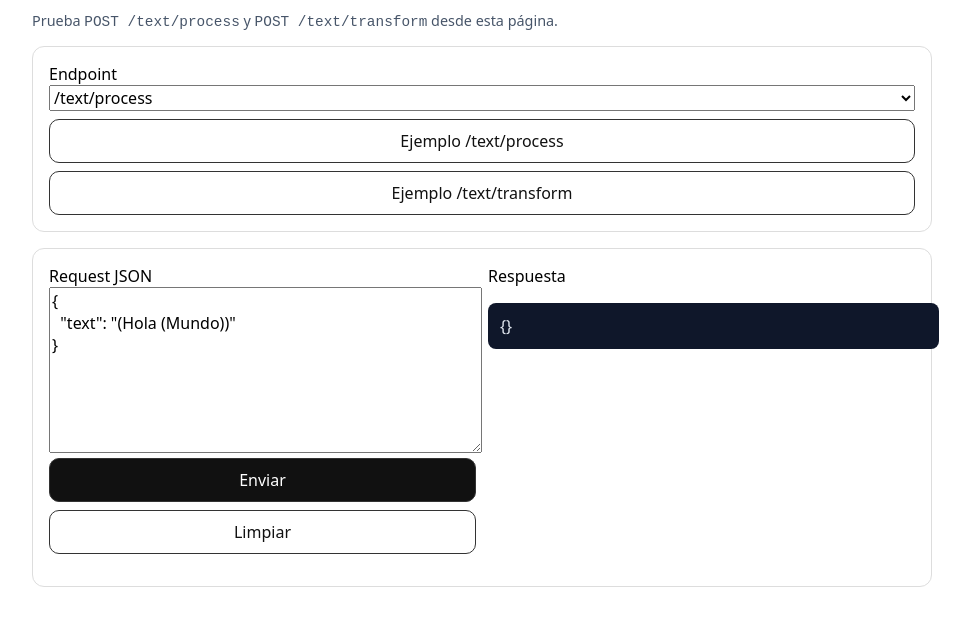
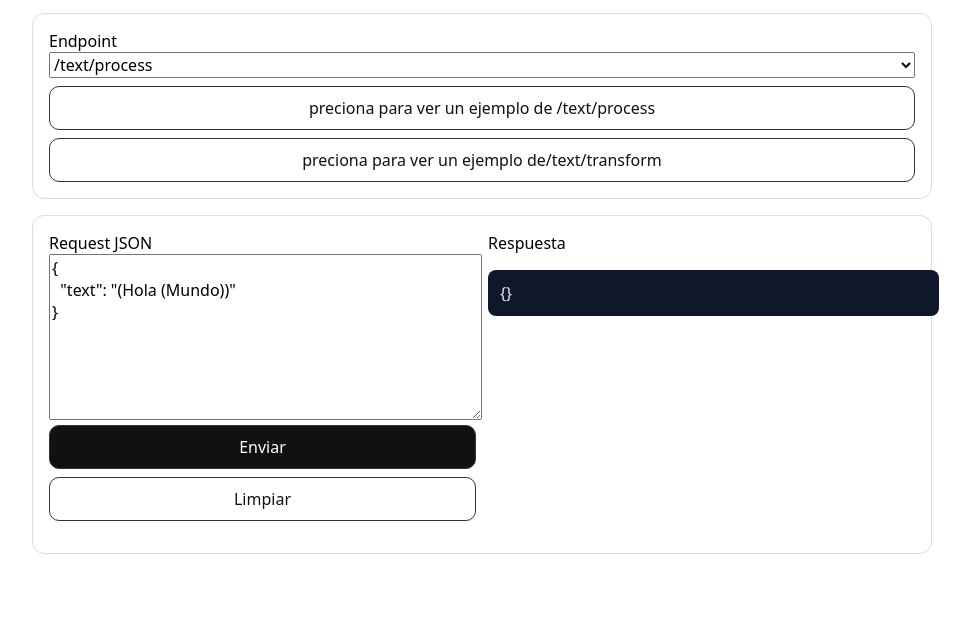
Before and after one commit to DaniP18/prueba_tec, a website: page public/index.html in a window 1280 px wide. Shown: the part 70-696 px from the top of the page, without its empty margins (158-1128 px from the left). Drawn offline with Linux system fonts and the light colour scheme.

Commit message:
Deploy_1 en render

```diff
--- a/public/index.html
+++ b/public/index.html
@@ -23,7 +23,7 @@
 </head>
 <body>
   <h1>Text Tools</h1>
-  <p class="hint">Prueba <code>POST /text/process</code> y <code>POST /text/transform</code> desde esta página.</p>
+
 
   <div class="card">
     <label>Endpoint</label>
@@ -32,8 +32,8 @@
       <option value="/text/transform">/text/transform</option>
     </select>
     <div class="actions" style="margin-top:8px">
-      <button class="btn secondary" id="ex1">Ejemplo /text/process</button>
-      <button class="btn secondary" id="ex2">Ejemplo /text/transform</button>
+      <button class="btn secondary" id="ex1">preciona para ver un ejemplo de /text/process</button>
+      <button class="btn secondary" id="ex2">preciona para ver un ejemplo de/text/transform</button>
     </div>
   </div>
 
```
